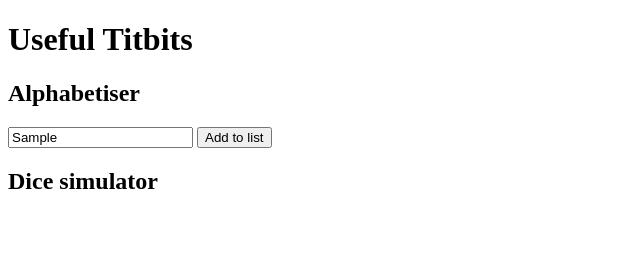
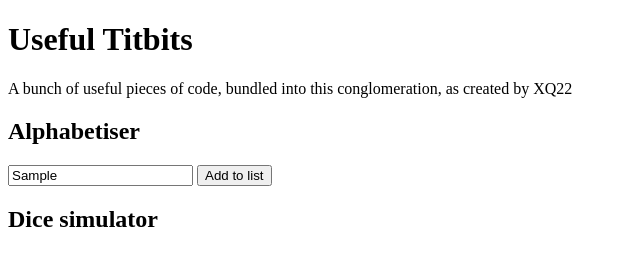
Before and after one commit to XQ22/useful-titbits, a plain HTML site: page index.html in a window 1280 px wide. Both pictures are taken after typing "Sample" into the empty fields and a click on the button "Add to list". Shown: the whole page, without its empty margins (0-640 px from the left). Drawn offline with Linux system fonts and the light colour scheme.

Commit message:
Update index.html

```diff
--- a/index.html
+++ b/index.html
@@ -3,22 +3,31 @@
 <head>
 <title>Useful Titbits: Some stuff I made.</title>
 <script>
-//Alpha
+// Alpha
 var list=[];
+var alphaList=[];
 function Alpha(){
-  list.push(document.getElementById("ALPHA-0").innerHTML);
+  list[list.length] = document.getElementById("ALPHA-0").innerHTML;
   document.getElementById("ALPHA-0").innerHTML = "";
-  document.getElementById("ALPHA-1").innerHTML += list[0];
+  document.getElementById("ALPHA-1").innerHTML = list[0].toString();
 };
+function Alphabetise(){
+  for(var i = 0;i<list.length;i++){
+    alphalist[i] = list[i].toString()[0];
+  }
+};
+// Dice
 </script>
 </head>
 <body>
 <h1>Useful Titbits</h1>
-<h2>Alphabetiser</h2>
+<p>A bunch of useful pieces of code, bundled into this conglomeration, as created by XQ22</p>
+<h2 id="Alpha">Alphabetiser</h2>
 <input id="ALPHA-0" />
 <button onClick="Alpha()" >Add to list</button><br>
 <div id="ALPHA-1"> </div>
 
 <h2>Dice simulator</h2>
+
 </body>
 </html>
```
